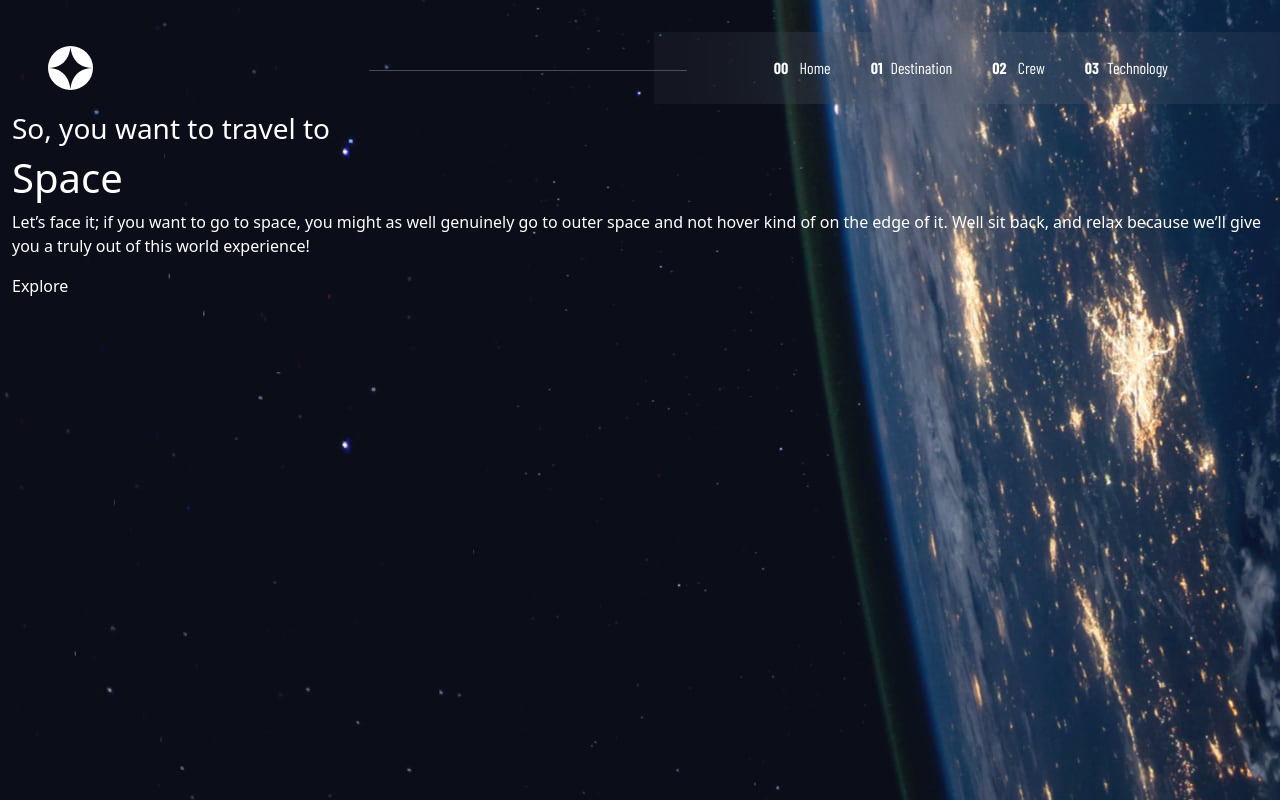
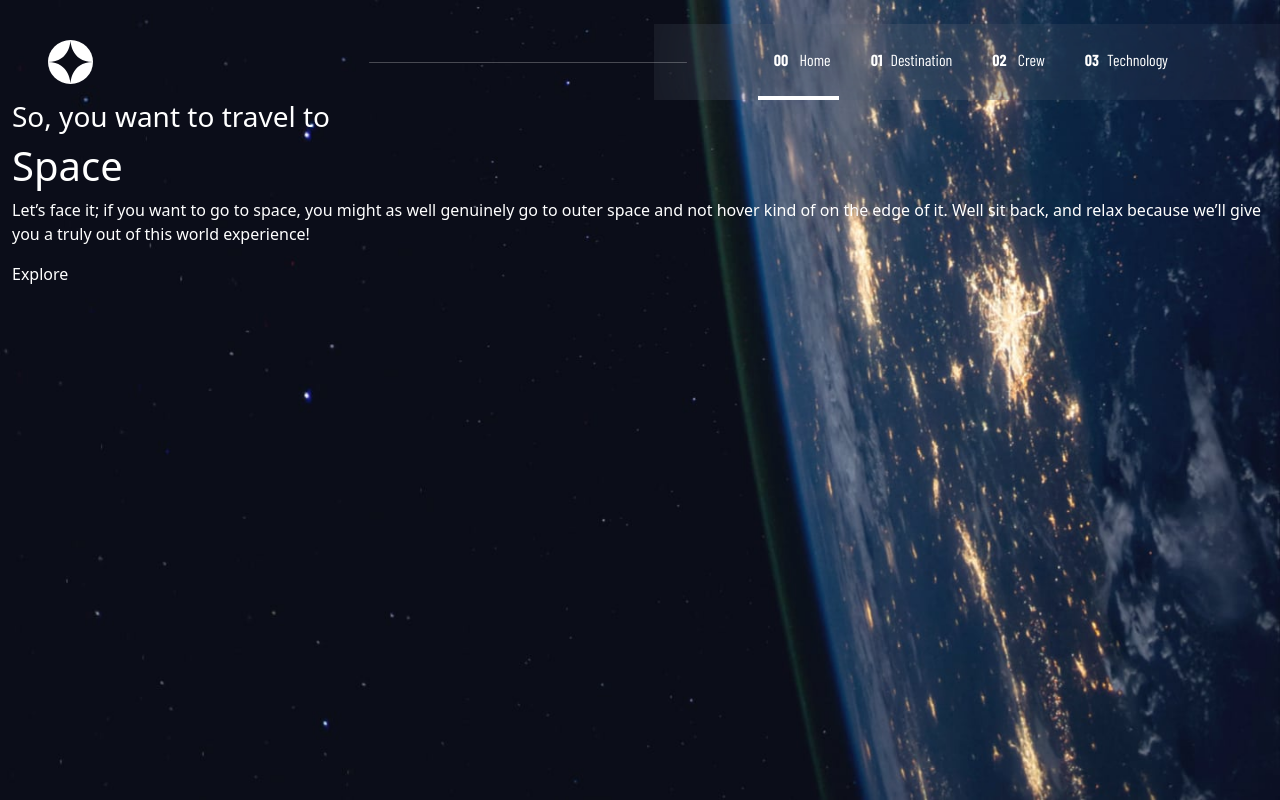
Before and after one commit to codesmiles/space-tourism-website-main, a plain HTML site: page starter-code/index.html in a window 1280 px wide. Drawn offline with nearby package versions, Linux system fonts and the light colour scheme; a web font is replaced by a local one.

Commit message:
Nav update

```diff
--- a/starter-code/index.html
+++ b/starter-code/index.html
@@ -12,7 +12,7 @@
 </head>
 
 <body>
-  <nav class="navbar navbar-expand-sm mt-4  position-lg-relative">
+  <nav class="navbar navbar-expand-sm mt-4 mt-md-0 mt-lg-4 p-0 position-lg-relative">
     <div class="mx-sm-5">
       <a href="#" class="navbar-brand"><img src="/figma img/main logo.svg" width="70%" alt=""></a>
     </div>
@@ -28,26 +28,27 @@
 
     <div class="collapse navbar-collapse" id="menu">
 
-      <div class=" py-3 ms-auto ps-5 pe-5"
+      <div class=" ms-auto ps-5 pe-5"
         style="background-color:rgba(255, 255, 255, 0.04); backdrop-filter: blur(81.5485px);">
 
 
         <ul class="navbar-nav d-flex justify-content-center pe-lg-5 ps-lg-5">
 
-      <img src="/figma img/nav Rectangle.svg" alt="" class="position-absolute d-none d-lg-block figmarect">
-          <li class="nav-item mx-md-2 ">
+          <img src="/figma img/nav Rectangle.svg" alt="" class="position-absolute d-none d-lg-block figmarect">
+
+          <li class="nav-item mx-md-2  py-3 listing active-listing">
             <a href="#" class="nav-link text-white"><b class="mx-lg-2 mx-1 d-md-none d-lg-inline"> 00</b>
               <span>Home</span></a>
           </li>
-          <li class="nav-item mx-md-2">
+          <li class="nav-item mx-md-2 py-3 listing">
             <a href="#" class="nav-link text-white"><b
                 class="mx-lg-2 mx-1 d-md-none d-lg-inline">01</b><span>Destination</span> </a>
           </li>
-          <li class="nav-item mx-md-2">
+          <li class="nav-item mx-md-2 py-3 listing">
             <a href="#" class="nav-link text-white"><b class="mx-lg-2 mx-1 d-md-none d-lg-inline">02</b>
               <span>Crew</span> </a>
           </li>
-          <li class="nav-item mx-md-2">
+          <li class="nav-item mx-md-2  py-3 listing">
             <a href="#" class="nav-link text-white"><b
                 class="mx-lg-2 mx-1 d-md-none d-lg-inline">03</b><span>Technology</span> </a>
           </li>
--- a/starter-code/styles/index.css
+++ b/starter-code/styles/index.css
@@ -1,6 +1,8 @@
 @import url("https://fonts.googleapis.com/css2?family=Barlow+Condensed:ital,wght@0,100;0,200;0,300;0,400;0,500;0,600;0,700;0,800;0,900;1,100;1,200;1,300;1,400;1,500;1,600;1,700;1,800;1,900&family=Barlow:ital,wght@0,100;0,200;0,300;0,400;0,500;0,600;0,700;0,800;0,900;1,100;1,200;1,300;1,400;1,500;1,600;1,700;1,800;1,900&family=Bellefair&display=swap");
 body {
-  background: url("/starter-code/assets/home/background-home-desktop.jpg");
+  background-image:url("/starter-code/assets/home/background-home-desktop.jpg");
+  background-repeat: no-repeat;
+  background-size: cover;
   color: #ffffff;
 font-size: 16px;
   /* font-family: 'Barlow', sans-serif;
@@ -8,7 +10,7 @@ font-family: 'Barlow Condensed', sans-serif;
 font-family: 'Bellefair', serif; */
 }
 .navbg {
-  background: rgba(255, 255, 255, 0.04);
+  background: rgba(207, 37, 37, 0.04);
   /* backdrop-filter: blur(81.5485px); */
 }
 
@@ -23,6 +25,15 @@ font-weight: normal;
     top:2.4em;
     width:20em;
 }
+
+.listing:hover{
+  border-bottom: 4px solid #fff;
+  transition: all 300ms linear;
+}
+.active-listing{
+  border-bottom: 4px solid #fff;
+}
+
 /* // Extra small devices portrait phones, less than 576px) */
 /* @media (max-width: 575.98px) {
  body{
```
